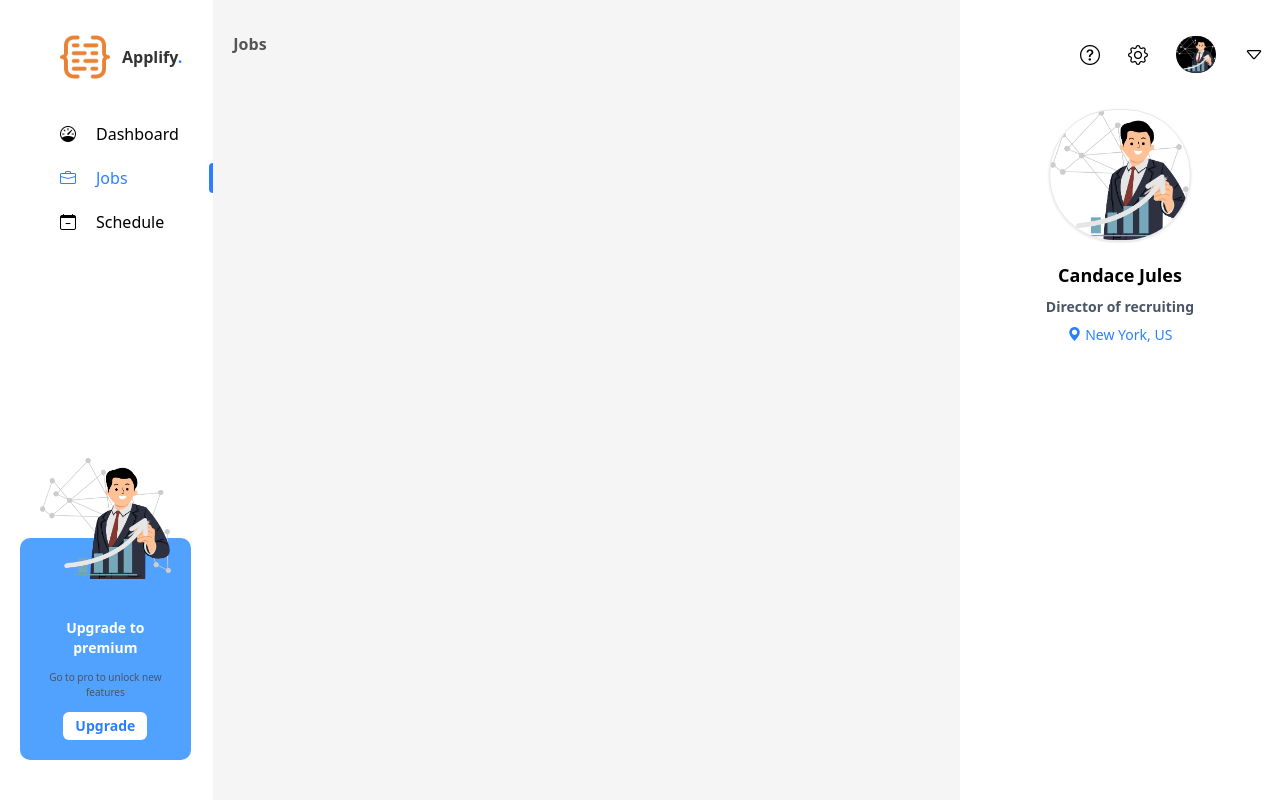
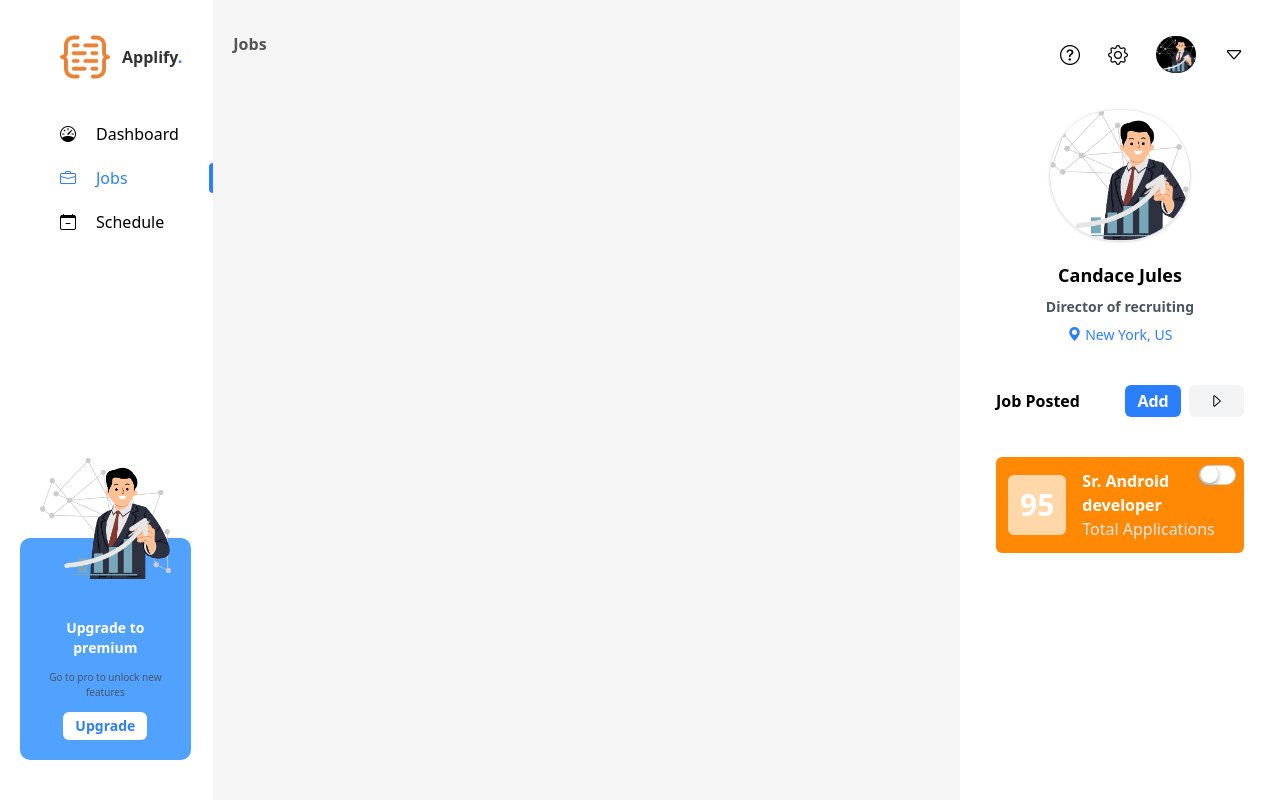
Before and after one commit to uwicyezakevine/dashboard, a PHP site: page /jobs.php in a window 1280 px wide. Run offline with PHP 8.4, Linux system fonts and the light colour scheme; some libraries are stand-ins or nearby versions.

Commit message:
new features on the right aside

```diff
--- a/components/right_aside.php
+++ b/components/right_aside.php
@@ -1,4 +1,4 @@
-<div>
+<div class="px-5">
     <!-- //actions -->
     <div class="flex items-center justify-end gap-7 py-5 text-xl">
         <i class="bi bi-question-circle"></i>
@@ -23,4 +23,29 @@
         </div>
     </div>
 
+    <div class="flex justify-between items-center my-10">
+        <p class="font-bold">Job Posted</p>
+        <div class="grid grid-cols-2 gap-2">
+            <button class="py-1 px-3 bg-blue-500 text-white rounded-md font-bold">Add</button>
+            <button class="py-1 px-3 bg-gray-100 rounded-md font-bold"><i class="bi bi-caret-right"></i></button>
+        </div>
+    </div>
+
+    <div class="bg-orange-400 rounded-md p-3 relative">
+        <div class="flex items-center gap-4 ">
+            <div class="bg-orange-200 p-3 rounded-md text-3xl font-bold text-white">
+                95
+            </div>
+            <div>
+                <p class="font-bold text-white">Sr. Android developer</p>
+                <p class="text-gray-200">Total Applications</p>
+            </div>
+            <div class="absolute top-2 right-2">
+                <?php
+                    require './components/switch.php';
+                ?>
+            </div>
+        </div>
+    </div>
+
 </div>
--- /dev/null
+++ b/components/switch.php
@@ -0,0 +1,60 @@
+<style>
+    /* From Uiverse.io by mrhyddenn */
+/* The switch - the box around the slider */
+.switch {
+ font-size: 17px;
+ position: relative;
+ display: inline-block;
+ width: 37px;
+ height: 20px;
+}
+
+/* Hide default HTML checkbox */
+.switch input {
+ opacity: 1;
+ width: 0;
+ height: 0;
+}
+
+/* The slider */
+.slider {
+ position: absolute;
+ cursor: pointer;
+ top: 0;
+ left: 0;
+ right: 0;
+ bottom: 0px;
+ background: #fff;
+ transition: .4s;
+ border-radius: 30px;
+ border: 1px solid #ccc;
+}
+
+.slider:before {
+ position: absolute;
+ content: "";
+ height: 1em;
+ width: 1em;
+ border-radius: 16px;
+ left: 1.2px;
+ top: 0;
+ bottom: 0;
+ background-color: white;
+ box-shadow: 0 2px 5px #999999;
+ transition: .4s;
+}
+
+input:checked + .slider {
+ background-color: #5fdd54;
+ border: 1px solid transparent;
+}
+
+input:checked + .slider:before {
+ transform: translateX(1.5em);
+}
+</style>
+
+<label class="switch">
+  <input type="checkbox">
+  <span class="slider"></span>
+</label>
```
